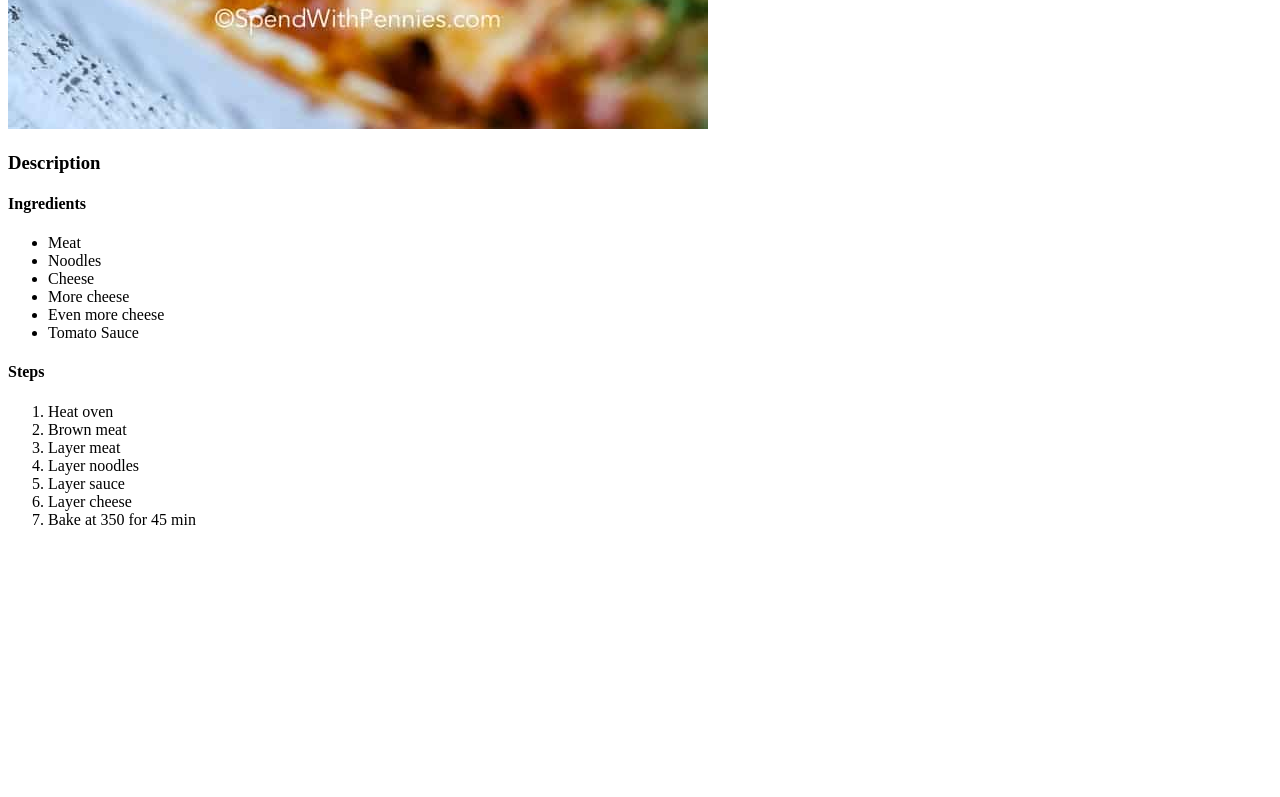
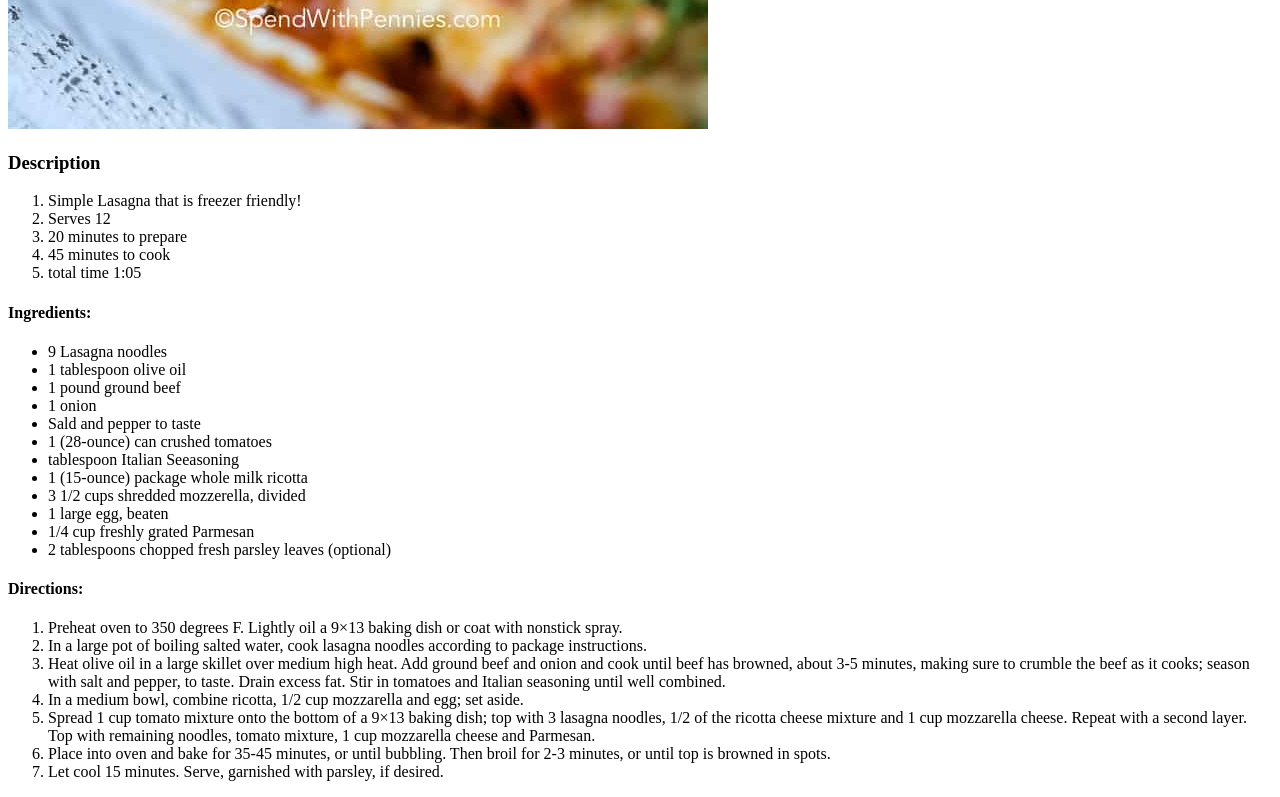
Before and after one commit to james3roberts/odin-recipes, a plain HTML site: page recipes/lasagna.html in a window 1280 px wide. Shown: the part 1001-1798 px from the top of the page. Before the commit the page ends 1546 px from the top, so only its background shows below. Drawn offline with Linux system fonts and the light colour scheme.

Commit message:
Finished Itteration 3

```diff
--- a/recipes/lasagna.html
+++ b/recipes/lasagna.html
@@ -5,31 +5,48 @@
         <title>Lasagna</title>
     </head>
     <body>
-        <h1>Lasagna</h1>
+        <h1>Simple Lasagna For Anyone!</h1>
         <!--For adding an image it is important to know
         how many levels there are. The dots represent the two levels above the images folder-->
         <img src="../images/Lasagna.jpg">
         <h3> Description</h3>
-        <h4>Ingredients</h4>
-        <!--Need to look up a a real recipe and make this for real-->
+        <ol>
+            <li> Simple Lasagna that is freezer friendly!</li>
+            <li> Serves 12</li>
+            <li> 20 minutes to prepare</li>
+            <li> 45 minutes to cook</li>
+            <li> total time 1:05 </li>
+        </ol>
+        <h4>Ingredients:</h4>
+
         <ul>
-            <li>Meat</li>
-            <li>Noodles</li>
-            <li>Cheese</li>
-            <li>More cheese</li>
-            <li>Even more cheese</li>
-            <li>Tomato Sauce</li>
+            <li>9 Lasagna noodles</li>
+            <li>1 tablespoon olive oil</li>
+            <li>1 pound ground beef</li>
+            <li>1 onion</li>
+            <li>Sald and pepper to taste</li>
+            <li>1 (28-ounce) can crushed tomatoes</li>
+            <li> tablespoon Italian Seeasoning</li>
+            <li>1 (15-ounce) package whole milk ricotta</li>
+            <li>3 1/2 cups shredded mozzerella, divided</li>
+            <li>1 large egg, beaten</li>
+            <li>1/4 cup freshly grated Parmesan</li>
+            <li>2 tablespoons chopped fresh parsley leaves (optional)</li>
         </ul>
-        <h4>Steps</h4>
+        <h4>Directions:</h4>
         <ol>
-            <!--Need to look up a real recipe and make this for real-->
-            <li> Heat oven</li>
-            <li> Brown meat</li>
-            <li> Layer meat</li>
-            <li> Layer noodles</li>
-            <li> Layer sauce</li>
-            <li> Layer cheese</li>
-            <li>Bake at 350 for 45 min</li>
+            <li>Preheat oven to 350 degrees F. Lightly oil a 9×13 baking dish or coat with nonstick spray.</li>
+            <li>In a large pot of boiling salted water, cook lasagna noodles according to package instructions.</li>
+            <li>Heat olive oil in a large skillet over medium high heat. Add ground beef and onion and cook until
+                 beef has browned, about 3-5 minutes, making sure to crumble the beef as it cooks; season with salt
+                 and pepper, to taste. Drain excess fat. Stir in tomatoes and Italian seasoning until well combined.</li>
+            <li> In a medium bowl, combine ricotta, 1/2 cup mozzarella and egg; set aside.</li>
+            <li>Spread 1 cup tomato mixture onto the bottom of a 9×13 baking dish; top with 3 lasagna noodles, 1/2
+                of the ricotta cheese mixture and 1 cup mozzarella cheese. Repeat with a second layer. Top with
+                remaining noodles, tomato mixture, 1 cup mozzarella cheese and Parmesan. </li>
+            <li>Place into oven and bake for 35-45 minutes, or until bubbling. Then broil
+                 for 2-3 minutes, or until top is browned in spots.</li>
+            <li>Let cool 15 minutes. Serve, garnished with parsley, if desired.</li>
         </ol>
     </body>
 </html>
```
